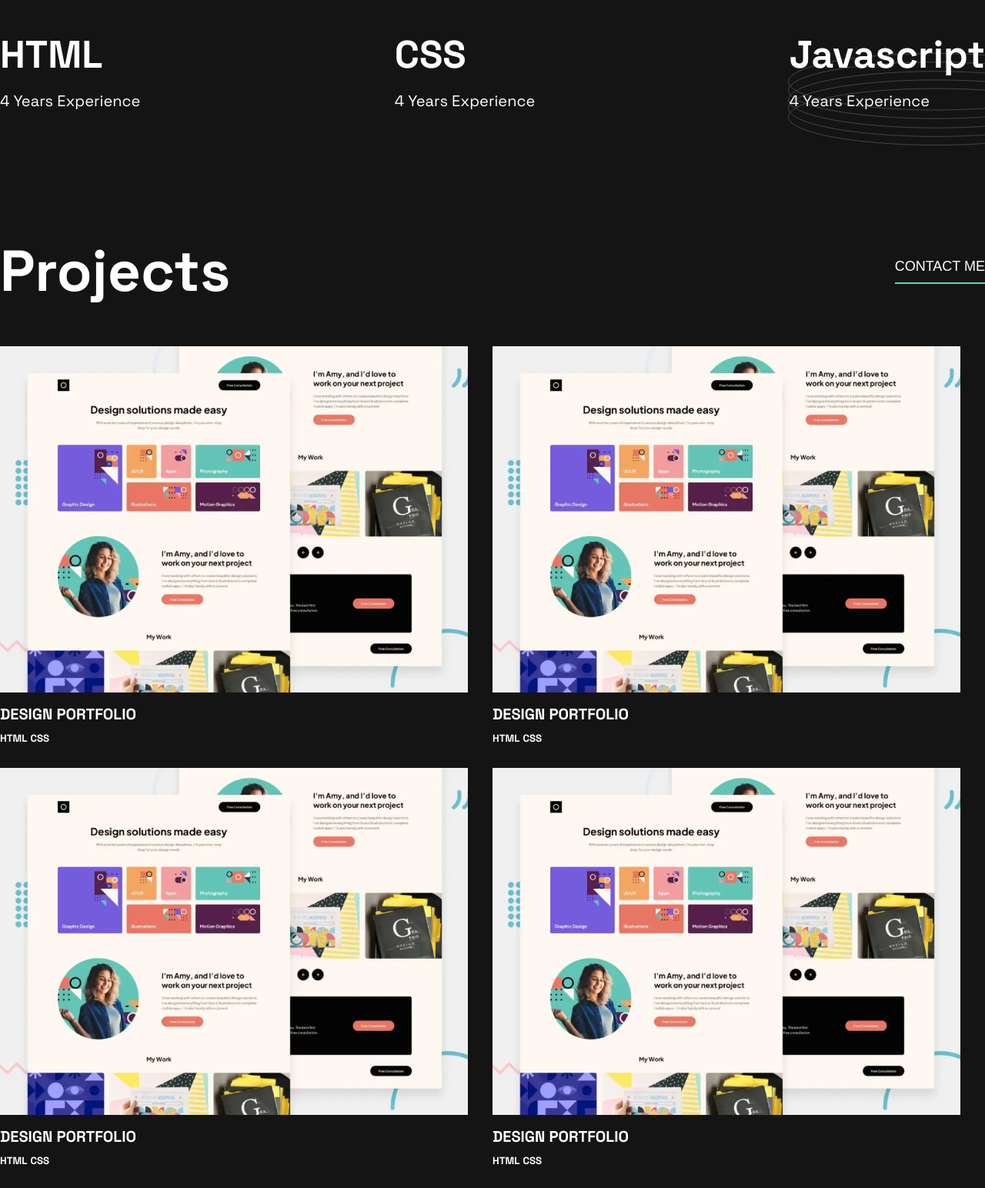
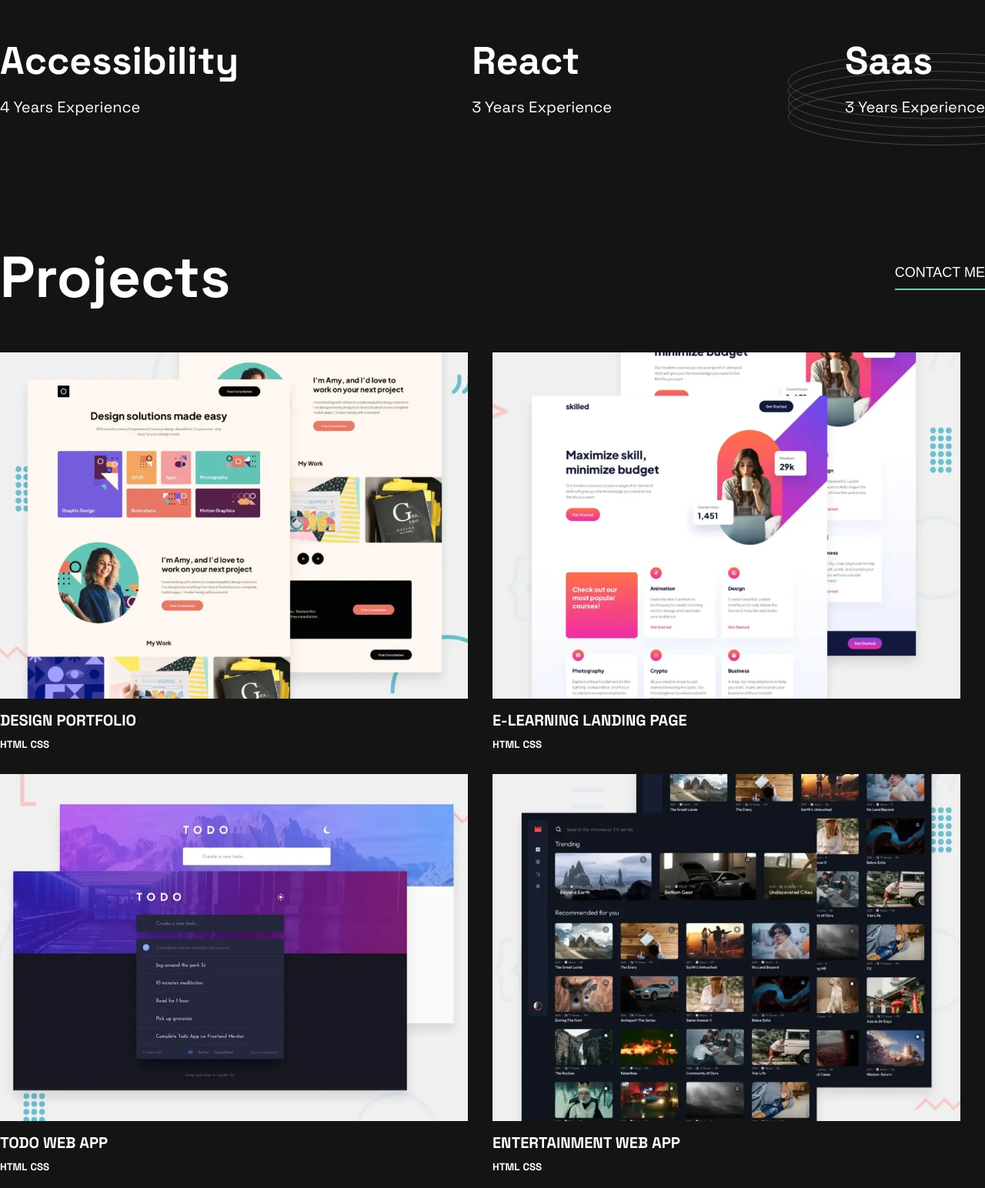
Before and after one commit to riya-9647/single-page-developer-portfolio, a plain HTML site: page index.html in a window 1280 px wide. Shown: the part 811-2355 px from the top of the page at 77% size. Drawn offline with Linux system fonts and the light colour scheme.

Commit message:
element position change

```diff
--- a/index.html
+++ b/index.html
@@ -19,7 +19,7 @@
     <header class="firstheader container">
       <nav class="nav">
         <div class="adam">
-          <h2>adamkeyes</h2>
+          <h1>adamkeyes</h1>
         </div>
         <ul class="navlogo">
           <li>
@@ -107,24 +107,28 @@
 
     <section class="accessibility container">
       <div class="access">
-        <h1>HTML</h1>
+        <h1>Accessibility</h1>
         <p>4 Years Experience</p>
       </div>
       <div class="access">
-        <h1>CSS</h1>
-        <p>4 Years Experience</p>
+        <h1>React</h1>
+        <p>3 Years Experience</p>
       </div>
       <div class="access">
-        <h1>Javascript</h1>
-        <p>4 Years Experience</p>
+        <h1>Saas</h1>
+        <p>3 Years Experience</p>
       </div>
     </section>
     <!-- accessibility section end -->
+
+    <!-- secondelement start -->
 
     <section class="secondelement">
       <div class="sndelement"></div>
       <img src="./assets/images/pattern-rings.svg" alt="ring" />
     </section>
+
+    <!-- secondelement end -->
 
     <!-- wrapper section start -->
 
@@ -146,8 +150,8 @@
         </div>
       </div>
       <div class="rightproject">
-        <img src="./assets/images/thumbnail-project-1-large.webp" alt="img" />
-        <h3>Design Portfolio</h3>
+        <img src="./assets/images/thumbnail-project-2-large.webp" alt="img" />
+        <h3>E-learning landing page</h3>
         <div class="inner">
           <h5>HTML</h5>
           <h5>CSS</h5>
@@ -159,16 +163,16 @@
 
     <section class="project container">
       <div class="leftproject">
-        <img src="./assets/images/thumbnail-project-1-large.webp" alt="img" />
-        <h3>Design Portfolio</h3>
+        <img src="./assets/images/thumbnail-project-3-large.webp" alt="img" />
+        <h3>Todo web app</h3>
         <div class="inner">
           <h5>HTML</h5>
           <h5>CSS</h5>
         </div>
       </div>
       <div class="rightproject">
-        <img src="./assets/images/thumbnail-project-1-large.webp" alt="img" />
-        <h3>Design Portfolio</h3>
+        <img src="./assets/images/thumbnail-project-4-large.webp" alt="img" />
+        <h3>Entertainment web app</h3>
         <div class="inner">
           <h5>HTML</h5>
           <h5>CSS</h5>
@@ -178,16 +182,16 @@
 
     <section class="project container">
       <div class="leftproject">
-        <img src="./assets/images/thumbnail-project-1-large.webp" alt="img" />
-        <h3>Design Portfolio</h3>
+        <img src="./assets/images/thumbnail-project-5-large.webp" alt="img" />
+        <h3>Memory Game</h3>
         <div class="inner">
           <h5>HTML</h5>
           <h5>CSS</h5>
         </div>
       </div>
       <div class="rightproject">
-        <img src="./assets/images/thumbnail-project-1-large.webp" alt="img" />
-        <h3>Design Portfolio</h3>
+        <img src="./assets/images/thumbnail-project-6-large.webp" alt="img" />
+        <h3>Art gallery showcase</h3>
         <div class="inner">
           <h5>HTML</h5>
           <h5>CSS</h5>
--- a/style.css
+++ b/style.css
@@ -41,6 +41,10 @@ body {
   position: relative;
   z-index: 2;
   padding: 2rem 0;
+}
+.firstheader .adam h1 {
+  font-weight: 700;
+  font-size: 30px;
 }
 
 .navlogo {
```
